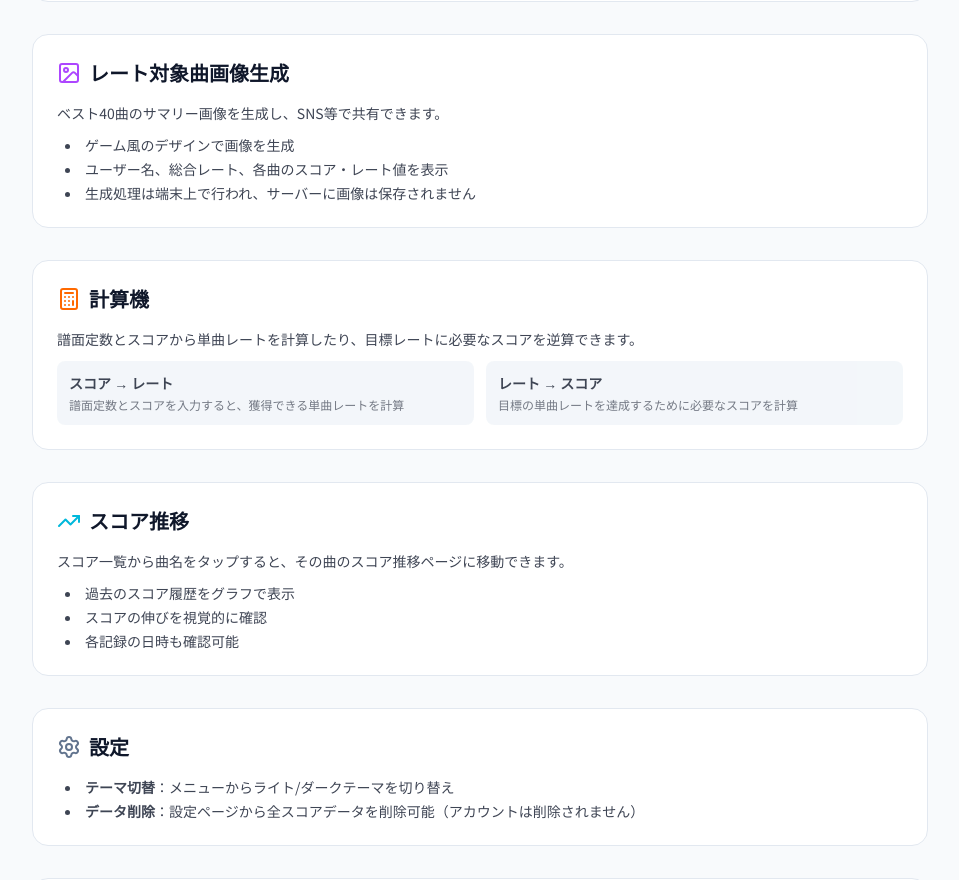
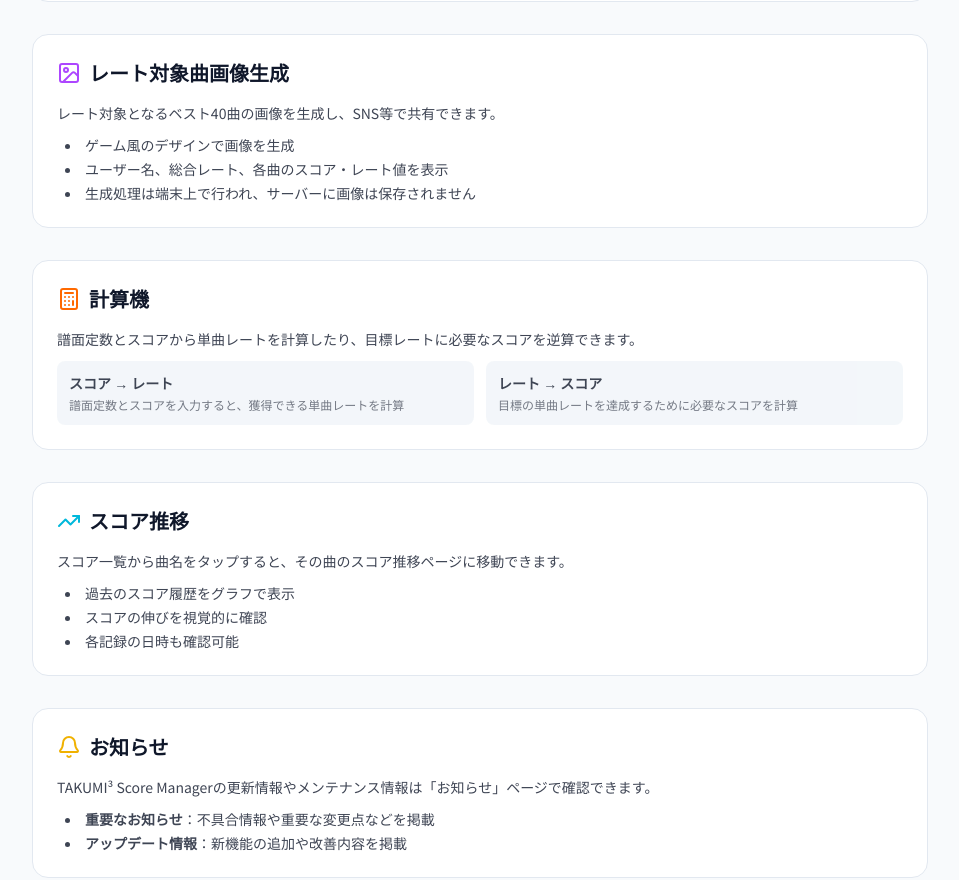
Before and after one commit to dora-ryukyu/takumi-score-manager, a Next.js app: page /guide in a window 1280 px wide. Shown: the part 1053-1933 px from the top of the page, without its empty margins (160-1119 px from the left). Built offline with nearby package versions, Linux system fonts and the light colour scheme; no server answers.

Commit message:
feat: Add guide page and contact data

```diff
--- a/src/app/guide/page.tsx
+++ b/src/app/guide/page.tsx
@@ -1,4 +1,4 @@
-import { BookOpen, Upload, ImageIcon, Calculator, TrendingUp, Settings, HelpCircle, Mail } from "lucide-react";
+import { BookOpen, Upload, ImageIcon, Calculator, TrendingUp, Settings, HelpCircle, Mail, Bell } from "lucide-react";
 import { CONTACT_INFO } from "@/data/contact";
 
 export default function GuidePage() {
@@ -85,7 +85,7 @@ export default function GuidePage() {
           </h2>
           <div className="space-y-3 text-sm opacity-80">
             <p>
-              ベスト40曲のサマリー画像を生成し、SNS等で共有できます。
+              レート対象となるベスト40曲の画像を生成し、SNS等で共有できます。
             </p>
             <ul className="list-disc list-inside space-y-1 ml-2">
               <li>ゲーム風のデザインで画像を生成</li>
@@ -136,6 +136,23 @@ export default function GuidePage() {
           </div>
         </section>
 
+        {/* News */}
+        <section className="bg-[var(--color-card-bg)] rounded-2xl p-6 border border-[var(--color-header-border)]">
+          <h2 className="text-xl font-bold mb-4 flex items-center gap-2">
+            <Bell size={24} className="text-yellow-500" />
+            お知らせ
+          </h2>
+          <div className="space-y-3 text-sm opacity-80">
+            <p>
+              TAKUMI³ Score Managerの更新情報やメンテナンス情報は「お知らせ」ページで確認できます。
+            </p>
+            <ul className="list-disc list-inside space-y-1 ml-2">
+              <li><strong>重要なお知らせ</strong>：不具合情報や重要な変更点などを掲載</li>
+              <li><strong>アップデート情報</strong>：新機能の追加や改善内容を掲載</li>
+            </ul>
+          </div>
+        </section>
+
         {/* Settings */}
         <section className="bg-[var(--color-card-bg)] rounded-2xl p-6 border border-[var(--color-header-border)]">
           <h2 className="text-xl font-bold mb-4 flex items-center gap-2">
@@ -144,6 +161,7 @@ export default function GuidePage() {
           </h2>
           <div className="space-y-3 text-sm opacity-80">
             <ul className="list-disc list-inside space-y-1 ml-2">
+              <li><strong>プロフィール設定</strong>：設定ページからプレイヤー名（表示名）を変更できます</li>
               <li><strong>テーマ切替</strong>：メニューからライト/ダークテーマを切り替え</li>
               <li><strong>データ削除</strong>：設定ページから全スコアデータを削除可能（アカウントは削除されません）</li>
             </ul>
--- a/src/data/contact.ts
+++ b/src/data/contact.ts
@@ -14,8 +14,8 @@ export const CONTACT_INFO = {
     displayText: "Discord でお問い合わせ",
   },
   x: {
-    handle: "@Onekibright",
-    profileUrl: "https://x.com/Onekibright",
+    handle: "@Ongekibright",
+    profileUrl: "https://x.com/Ongekibright",
     displayText: "X でお問い合わせ",
   },
   // 将来的にGoogle Formを追加する場合はここに設定
```
